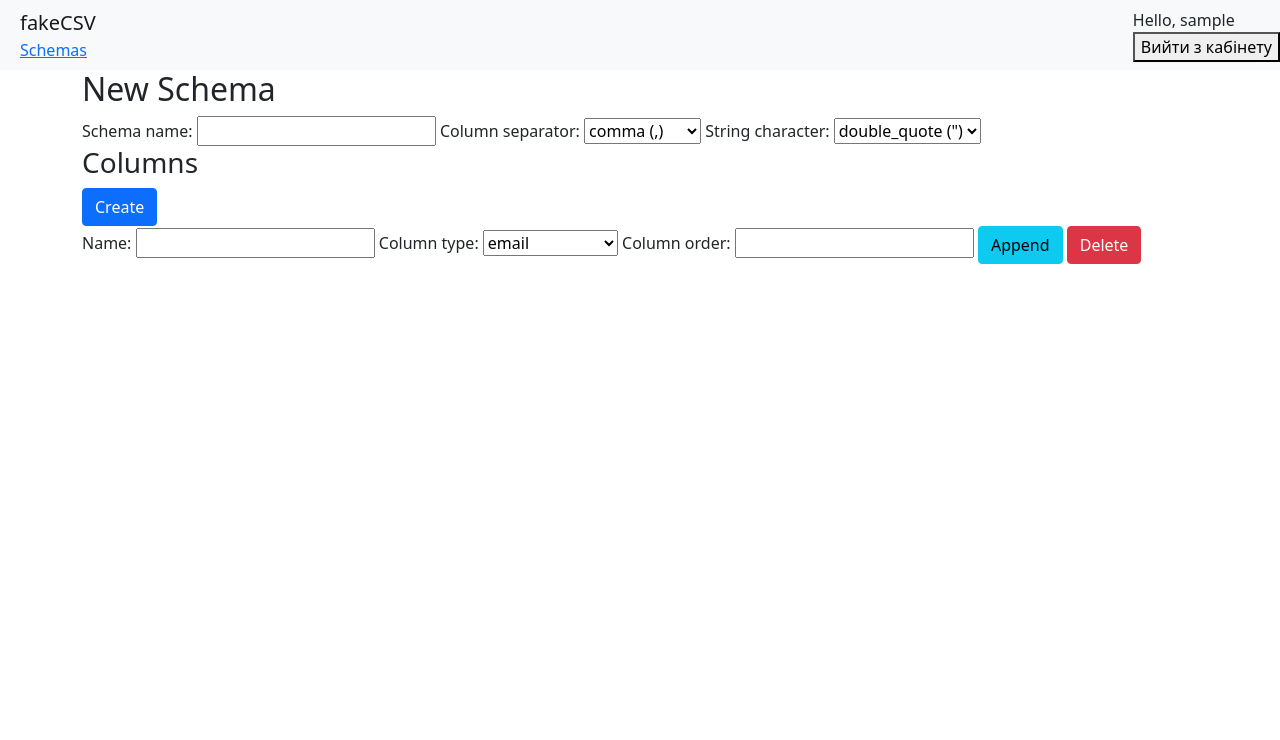
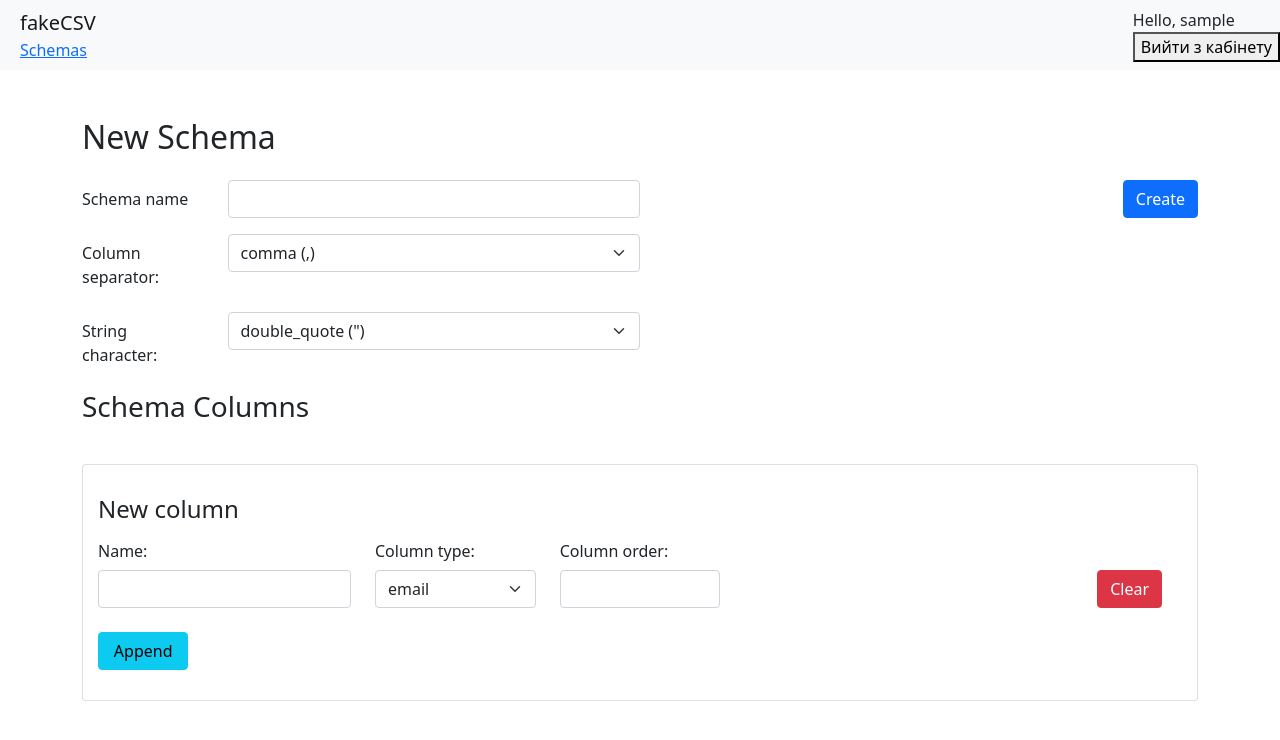
Before and after one commit to d4tAloUh/fakeCSV, a Django app: page /schema/create in a window 1280 px wide. Shown: the top 740 px of the page. Run offline with Django 3.2, Linux system fonts and the light colour scheme; the visitor is signed in with stand-in values (Sample User, id 1); parts of the project's set-up code (start-up, migrations or seed data) failed here and were passed over.

Commit message:
fixing js and adding styles  on create/update page

```diff
--- a/fakeCSV/static/css/main.css
+++ b/fakeCSV/static/css/main.css
@@ -1,7 +1,33 @@
-.card{
+.padded-card-large {
     padding: 60px 30px
 }
 
-.delete-button{
+.padded-card-small {
+    padding: 30px 15px
+}
+
+.delete-button {
     width: 100%;
 }
+
+.deleteColumn {
+    align-self: flex-end;
+}
+
+/*#append-button {*/
+/*    align-self: flex-end;*/
+/*    margin-right: 20px;*/
+/*}*/
+
+#clear-button {
+    align-self: flex-end;
+    margin-right: 20px;
+}
+
+.schema_column {
+    margin-bottom: 30px;
+}
+
+.flex-row-reverse {
+    display: flex;
+}
--- a/fakeCSV/static/js/schema_helpers.js
+++ b/fakeCSV/static/js/schema_helpers.js
@@ -3,14 +3,14 @@ window.onload = () => {
 
     const removeColumn = (event) => {
         event.preventDefault()
-        let column = $(event.target).parent('.schema_column')
+        let column = $(event.target).parent().parent('.schema_column')
         column.remove()
     }
 
     const addNewColumn = (event) => {
         event.preventDefault()
 
-        let column = $($(event.target).parent()[0])
+        let column = $($(event.target).parent().find('.new-append-column')[0])
 
         let newColumn = column.clone()
         newColumn.removeClass('new-append-column').addClass('schema_column')
@@ -21,7 +21,10 @@ window.onload = () => {
 
         newColumn.find('.btn').remove()
 
-        let button = $('<button class="btn btn-danger deleteColumn">Delete</button>')[0]
+        let button = $(`<div class="col flex-row-reverse">
+                            <button class="btn btn-danger deleteColumn">Delete</button>
+                        </div>`)[0]
+
         newColumn.append(button)
         newColumn.find('.btn')[0].addEventListener('click', removeColumn, true)
 
@@ -34,28 +37,37 @@ window.onload = () => {
         referenceNode.after(newColumn)
 
         counter += 1
-        clearNonRequired(event)
         clearColumn(event)
     }
 
     const clearNonRequired = (event) => {
-        let event_target = $(event.target.parentElement)
-        event_target.find('.non_required').remove()
-        return event_target
+        let event_target = $(event.target)
+        if (event_target.hasClass('form-select')) {
+            event_target = event_target[0].parentElement.parentElement
+        } else {
+            event_target = event_target[0].parentElement
+        }
+        console.log(event.target)
+        console.log(event_target)
+        let non_required_inputs = $(event_target).find('.non_required')
+        for (let non_required of non_required_inputs) {
+            non_required.remove()
+        }
+        return event.target.parentElement
     }
 
     const handleType = (event) => {
         let event_target = clearNonRequired(event)
-
+        console.log(event_target)
         if (event.target.value === 'INTEGER') {
-            event_target.append($(`<div class="non_required"><label for="id_column_from">Column from:</label>
-                <input type="number" id="id_column_from" name="column_from"></div>`))
-            event_target.append($(`<div class="non_required"><label for="id_column_to">Column to:</label>
-                <input type="number" id="id_column_to" name="column_to"></div>`))
+            event_target.after($(`<div class="non_required col"><label for="id_column_from" class="col-form-label">Column from:</label>
+                <input type="number" id="id_column_from" name="column_from" class="form-control"></div>`)[0])
+            event_target.after($(`<div class="non_required col"><label for="id_column_to" class="col-form-label">Column to:</label>
+                <input type="number" id="id_column_to" name="column_to" class="form-control"></div>`)[0])
         } else if (event.target.value === 'TEXT') {
-            event_target.append($(
-                `<div class="non_required"><label for="id_column_to">Amount of sentences:</label>
-                <input type="number" id="id_column_to" name="column_to"></div>`)
+            event_target.after($(
+                `<div class="non_required col"><label for="id_column_to" class="col-form-label">Amount of sentences:</label>
+                <input type="number" id="id_column_to" name="column_to" class="form-control"></div>`)[0]
             )
         }
     }
@@ -63,8 +75,12 @@ window.onload = () => {
     const clearColumn = (event) => {
         event.preventDefault()
         let newColumn = $(event.target).parent()
+        if ($(event.target).id === 'clear-button') {
+            newColumn = newColumn.parent()
+        }
         newColumn.find('[name^=column]').val('')
         newColumn.find('#id_column_type_new').val('EMAIL').change()
+        clearNonRequired(event)
     }
 
     const buttons = $('.deleteColumn')
--- a/templates/schema/create.html
+++ b/templates/schema/create.html
@@ -1,27 +1,37 @@
 {% extends 'generic_with_jquery.html' %}
 
 {% block content %}
-    <div class="container">
-        <h2>{% block form_title %}New Schema{% endblock %}</h2>
+    <div class="container mt-5">
+        <h2 class="pb-3">{% block form_title %}New Schema{% endblock %}</h2>
         <form method="post">
             {% csrf_token %}
-            <label for="id_schema_name">Schema name:</label>
+        <button type="submit" class="btn btn-primary float-end">{% block button_title %}Create{% endblock %}</button>
+            <div class="col-6">
+                <div class="form-group row pb-3">
+                    <label for="id_schema_name" class="col-form-label col-sm-3">Schema name</label>
+                    <div class="col-sm-9">
                         <input type="text" name="schema_name" value="{{ schema.schema_name }}"
-                   maxlength="255" required id="id_schema_name">
-
-            <label for="id_column_separator">Column separator:</label>
-            <select name="column_separator" required id="id_column_separator">
+                               maxlength="255" required id="id_schema_name" class="form-control">
+                    </div>
+                </div>
+                <div class="form-group row pb-3">
+                    <label for="id_column_separator" class="col-form-label col-sm-3">Column separator:</label>
+                    <div class="col-sm-9">
+                        <select name="column_separator" required id="id_column_separator" class="form-select">
                             {% for column_char, value in schema.COLUMN_SEPARATOR_CHOICE %}
                                 <option value="{{ column_char }}"
                                         {% if column_char == schema.column_separator %}selected {% endif %}>
                                     {{ value }} ({{ column_char }})
                                 </option>
                             {% endfor %}
-
                         </select>
-            <label for="id_string_character">String character:</label>
+                    </div>
+                </div>
+                <div class="form-group row pb-3">
+                    <label for="id_string_character" class="col-form-label col-sm-3">String character:</label>
+                    <div class="col-sm-9">
                         <select name="string_character" required
-                    id="id_string_character">
+                                id="id_string_character" class="form-select">
                             {% for string_char, value in schema.STRING_CHARACTER_CHOICE %}
                                 <option value="{{ string_char }}"
                                         {% if string_char == schema.string_character %}selected {% endif %}>
@@ -29,73 +39,96 @@
                                 </option>
                             {% endfor %}
                         </select>
-
-            <h3>Columns</h3>
+                    </div>
+                </div>
+            </div>
+            <h3 class="pb-3">Schema Columns</h3>
             <div id="columns">
                 {% for column in schema.column_set.all %}
-
-                <div class="schema_column">
-                    <label for="id_name">Name:</label>
+                    <div class="schema_column row">
+                        <div class="col-3">
+                            <label for="id_name" class="col-form-label">Name:</label>
                             <input type="text" name="column_name.{{ column.id }}" value="{{ column.column_name }}"
                                    maxlength="255" required
-                           id="id_name">
-
-                    <label for="id_column_type">Column type:</label>
-                    <select name="column_type.{{ column.id }}" required id="id_column_type">
+                                   id="id_name" class="form-control">
+                        </div>
+                        <div class="col-2">
+                            <label for="id_column_type" class="col-form-label">Column type:</label>
+                            <select name="column_type.{{ column.id }}" required id="id_column_type" class="form-select">
                                 {% for type_string, value in column.TYPE_CHOICES %}
                                     <option value="{{ type_string }}"
                                             {% if type_string == column.column_type %}selected {% endif %}>
                                         {{ value }}
                                     </option>
                                 {% endfor %}
-
                             </select>
-                    <label for="id_column_order">Column order:</label>
-                    <input type="number" name="column_order.{{ column.id }}" value="{{ column.column_order }}" required
-                           id="id_column_order">
+                        </div>
 
                         {% if column.column_type == 'TEXT' %}
-                        <label for="id_column_to">Amount of sentences:</label>
+                            <div class="col">
+                                <label for="id_column_to" class="col-form-label">Amount of sentences:</label>
                                 <input type="number" name="column_to.{{ column.id }}" id="id_column_to"
-                               value="{{ column.column_to }}" class="non_required">
-                    {% endif %}
-
-                    {% if column.column_type == 'INTEGER' %}
-                        <label for="id_column_from">Column from:</label>
-                        <input type="number" name="column_from.{{ column.id }}" id="id_column_from"
-                               value="{{ column.column_from }}" class="non_required">
-
-                        <label for="id_column_to">Column to:</label>
-                        <input type="number" name="column_to.{{ column.id }}" id="id_column_to"
-                               value="{{ column.column_to }}" class="non_required">
+                                       value="{{ column.column_to }}" class="non_required form-control">
+                            </div>
                         {% endif %}
 
 
+                        {% if column.column_type == 'INTEGER' %}
+                            <div class="col non_required">
+                                <label for="id_column_from" class="col-form-label">Column from:</label>
+                                <input type="number" name="column_from.{{ column.id }}" id="id_column_from"
+                                       value="{{ column.column_from }}" class="form-control">
+                            </div>
+                            <div class="col non_required">
+                                <label for="id_column_to" class="col-form-label">Column to:</label>
+                                <input type="number" name="column_to.{{ column.id }}" id="id_column_to"
+                                       value="{{ column.column_to }}" class="form-control">
+                            </div>
+                        {% endif %}
+                        <div class="col-2">
+                            <label for="id_column_order" class="col-form-label">Column order:</label>
+                            <input type="number" name="column_order.{{ column.id }}" value="{{ column.column_order }}"
+                                   required
+                                   id="id_column_order" class="form-control">
+                        </div>
+                        <div class="col flex-row-reverse">
                             <button class="btn btn-danger deleteColumn">Delete</button>
+                        </div>
+
                     </div>
                 {% endfor %}
             </div>
-            <button type="submit" class="btn btn-primary">{% block button_title %}Create{% endblock %}</button>
+
         </form>
-        <div class="new-append-column">
-            <label for="id_name_new">Name:</label>
-            <input type="text" maxlength="255" required id="id_name_new" class="additional" name="column_name">
-
-            <label for="id_column_type_new">Column type:</label>
-            <select required id="id_column_type_new" class="additional" name="column_type">
+        <div class="card padded-card-small mt-4">
+        <h4>New column</h4>
+            <div class="new-append-column row">
+                <div class="col-3">
+                    <label for="id_name" class="col-form-label">Name:</label>
+                    <input type="text" maxlength="255" required id="id_name_new" class="additional form-control"
+                           name="form-control additional">
+                </div>
+                <div class="col-2">
+                    <label for="id_column_type_new" class="col-form-label">Column type:</label>
+                    <select required id="id_column_type_new" class="additional form-select" name="column_type">
                         {% for type_string, value in type_choices %}
                             <option value="{{ type_string }}">
                                 {{ value }}
                             </option>
                         {% endfor %}
                     </select>
+                </div>
+                <div class="col-2">
+                    <label for="id_column_order" class="col-form-label">Column order:</label>
+                    <input type="number" name="column_order" required
+                           id="id_column_order" class="additional form-control">
+                </div>
+                <div class="col flex-row-reverse">
+                    <button class="btn btn-danger mr-4" id="clear-button">Clear</button>
 
-            <label for="id_column_order">Column order:</label>
-            <input type="number" name="column_order"  required
-                   id="id_column_order" class="additional">
-
-            <button class="btn btn-info" id="append-button">Append</button>
-            <button class="btn btn-danger" id="clear-button">Delete</button>
+                </div>
+            </div>
+        <button class="btn btn-info col-1 mt-4" id="append-button">Append</button>
         </div>
     </div>
 {% endblock %}
--- a/templates/schema/index.html
+++ b/templates/schema/index.html
@@ -1,7 +1,7 @@
 {% extends 'generic.html' %}
 
 {% block content %}
-    <div class="col-8 offset-2 card mt-5">
+    <div class="col-8 offset-2 card padded-card-large mt-5">
         <h2 class="text-center mb-5">Schemas</h2>
         <a href="{% url 'create-schema' %}" class="btn btn-success">New Schema</a>
         <table class="table table-hover mt-5">
```
Lines whose indentation alone changed are shown as unchanged.
